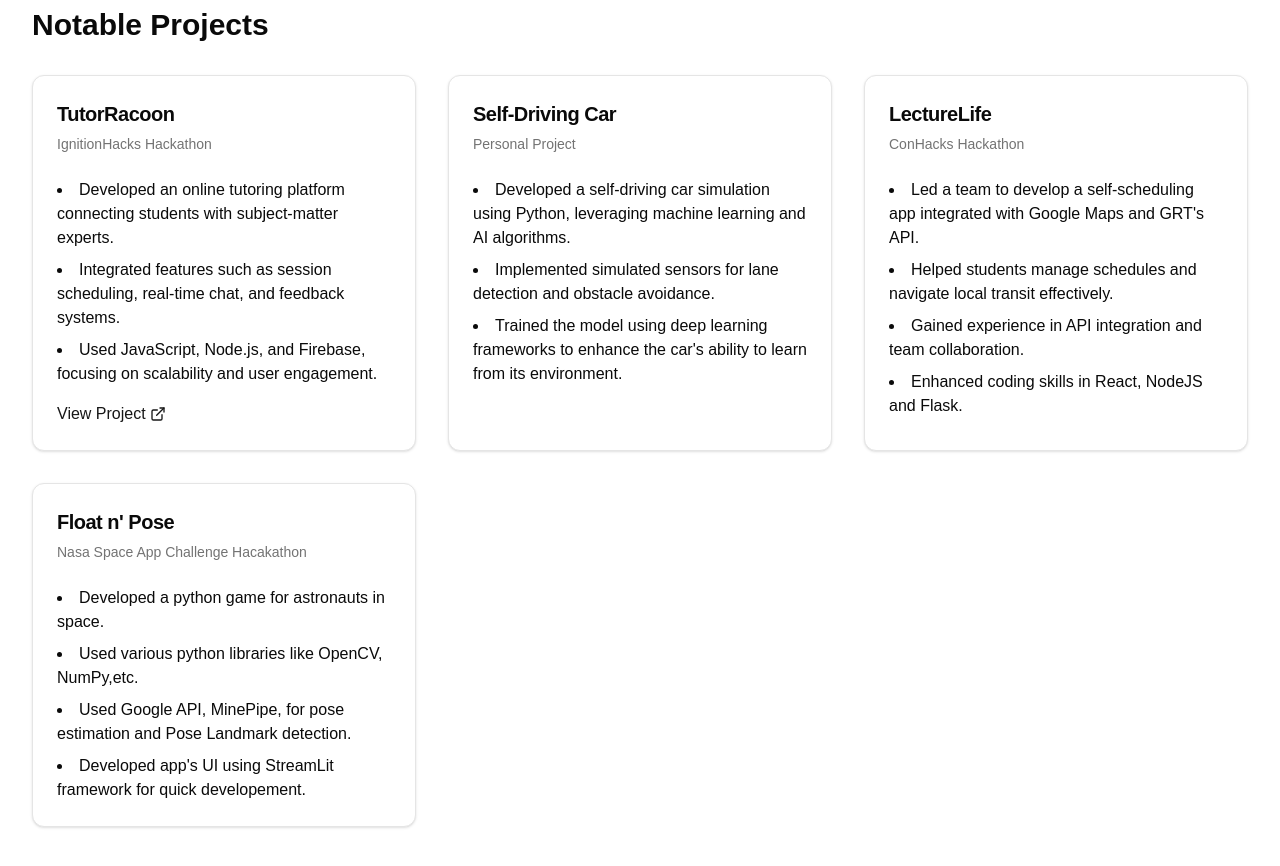
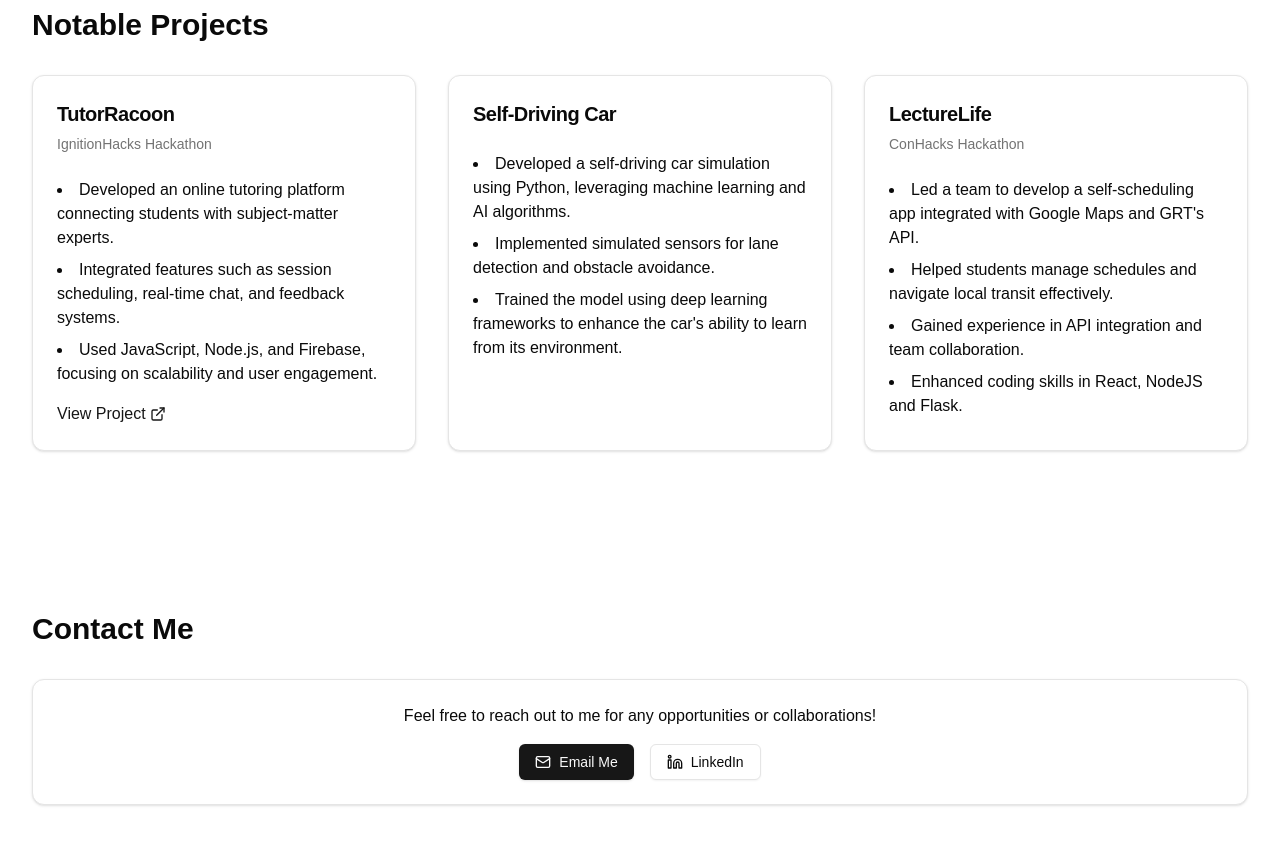
Before and after one commit to R-umaria/portfolio, a Next.js app: page / in a window 1280 px wide. Shown: the part 1900-2766 px from the top of the page. Built offline with nearby package versions, Linux system fonts and the light colour scheme.

Commit message:
errors in PortfolioContent.tsx fixed

```diff
--- a/components/PortfolioContent.tsx
+++ b/components/PortfolioContent.tsx
@@ -8,11 +8,9 @@ import { Card, CardContent, CardDescription, CardHeader, CardTitle } from "@/com
 import { Download, Github, Linkedin, Mail, Phone, Menu, ExternalLink } from 'lucide-react'
 
 export default function PortfolioContent() {
-  // State for active section and mobile menu
   const [activeSection, setActiveSection] = useState('home')
   const [isMenuOpen, setIsMenuOpen] = useState(false)
 
-  // Effect for handling scroll and updating active section
   useEffect(() => {
     const handleScroll = () => {
       const sections = ['home', 'about', 'experience', 'projects', 'contact']
@@ -33,14 +31,12 @@ export default function PortfolioContent() {
     return () => window.removeEventListener('scroll', handleScroll)
   }, [])
 
-  // Function to toggle mobile menu
   const toggleMenu = () => setIsMenuOpen(!isMenuOpen)
 
-  // Function to handle resume download
   const handleDownload = () => {
     const link = document.createElement('a')
-    link.href = '/Rishi\'s resume.pdf'
-    link.download = 'Rishi_Umaria_Resume.pdf'
+    link.href = "/Rishi's resume.pdf"
+    link.download = "Rishi_Umaria_Resume.pdf"
     document.body.appendChild(link)
     link.click()
     document.body.removeChild(link)
@@ -48,15 +44,12 @@ export default function PortfolioContent() {
 
   return (
     <div className="min-h-screen bg-background">
-      {/* Header with navigation */}
       <header className="sticky top-0 z-50 w-full border-b bg-background/95 backdrop-blur supports-[backdrop-filter]:bg-background/60">
         <div className="container mx-auto px-4 sm:px-6 lg:px-8">
           <div className="flex h-14 items-center justify-between">
-            {/* Mobile menu button */}
             <Button variant="ghost" size="icon" className="md:hidden" onClick={toggleMenu}>
-              <Menu className="h-6 w-6" />
+              <Menu className="h-6 w-4" />
             </Button>
-            {/* Navigation links */}
             <nav className={`${isMenuOpen ? 'flex' : 'hidden'} md:flex flex-col md:flex-row absolute md:relative left-0 right-0 top-14 md:top-0 bg-background md:bg-transparent p-4 md:p-0 space-y-2 md:space-y-0 md:space-x-6 md:items-center`}>
               {['Home', 'About', 'Experience', 'Projects', 'Contact'].map((item) => (
                 <Link
@@ -70,13 +63,11 @@ export default function PortfolioContent() {
                   {item}
                 </Link>
               ))}
-              {/* Mobile download button */}
               <Button variant="outline" size="sm" onClick={handleDownload} className="md:hidden">
                 <Download className="mr-2 h-4 w-4" />
                 Download Resume
               </Button>
             </nav>
-            {/* Desktop download button */}
             <div className="flex items-center">
               <Button variant="outline" size="sm" onClick={handleDownload} className="hidden md:flex">
                 <Download className="mr-2 h-4 w-4" />
@@ -88,13 +79,11 @@ export default function PortfolioContent() {
       </header>
 
       <main className="container mx-auto px-4 sm:px-6 lg:px-8">
-        {/* Home section */}
         <section id="home" className="py-12 md:py-20">
           <div className="flex flex-col md:flex-row items-center justify-between">
             <div className="md:w-1/2 mb-8 md:mb-0 text-center md:text-left">
               <h1 className="text-3xl md:text-4xl font-bold mb-4">Rishi Umaria</h1>
               <p className="text-lg md:text-xl mb-6">Aspiring Software Developer</p>
-              {/* Social links */}
               <div className="flex justify-center md:justify-start space-x-4">
                 <Link href="https://linkedin.com/in/rishi-umaria-026119288/" target="_blank" rel="noopener noreferrer">
                   <Button variant="outline" size="icon">
@@ -113,10 +102,9 @@ export default function PortfolioContent() {
                 </Link>
               </div>
             </div>
-            {/* Profile image */}
             <div className="md:w-1/2 flex justify-center">
               <Image
-                src="/Me.jpg"
+                src="/ME.jpg"
                 alt="Rishi Umaria"
                 width={400}
                 height={400}
@@ -126,10 +114,8 @@ export default function PortfolioContent() {
           </div>
         </section>
 
-        {/* About section */}
         <section id="about" className="py-12 md:py-20">
           <h2 className="text-2xl md:text-3xl font-bold mb-6 md:mb-8">About Me</h2>
-          {/* Education card */}
           <Card>
             <CardHeader>
               <CardTitle className="text-xl md:text-2xl">Education</CardTitle>
@@ -140,7 +126,7 @@ export default function PortfolioContent() {
               <p>GPA: 3.5</p>
               <p className="mt-4">Relevant Coursework:</p>
               <ul className="list-disc list-inside text-sm md:text-base">
-                <li>Data Structures & Algorithms</li>
+                <li>Data Structures &amp; Algorithms</li>
                 <li>Operating System</li>
                 <li>Database Management</li>
                 <li>Object Oriented Programming</li>
@@ -148,7 +134,6 @@ export default function PortfolioContent() {
               </ul>
             </CardContent>
           </Card>
-          {/* Skills card */}
           <Card className="mt-6 md:mt-8">
             <CardHeader>
               <CardTitle className="text-xl md:text-2xl">Skills</CardTitle>
@@ -161,7 +146,6 @@ export default function PortfolioContent() {
           </Card>
         </section>
 
-        {/* Experience section */}
         <section id="experience" className="py-12 md:py-20">
           <h2 className="text-2xl md:text-3xl font-bold mb-6 md:mb-8">Professional Experience</h2>
           <Card>
@@ -181,11 +165,9 @@ export default function PortfolioContent() {
           </Card>
         </section>
 
-        {/* Projects section */}
         <section id="projects" className="py-12 md:py-20">
           <h2 className="text-2xl md:text-3xl font-bold mb-6 md:mb-8">Notable Projects</h2>
           <div className="grid gap-6 md:gap-8 md:grid-cols-2 lg:grid-cols-3">
-            {/* TutorRacoon project card */}
             <Card>
               <CardHeader>
                 <CardTitle className="text-lg md:text-xl">TutorRacoon</CardTitle>
@@ -202,22 +184,18 @@ export default function PortfolioContent() {
                 </Link>
               </CardContent>
             </Card>
-            {/* Self-Driving Car project card */}
             <Card>
               <CardHeader>
                 <CardTitle className="text-lg md:text-xl">Self-Driving Car</CardTitle>
-                <CardDescription>Personal Project</CardDescription>
               </CardHeader>
               <CardContent>
                 <ul className="list-disc list-inside space-y-2 text-sm md:text-base">
                   <li>Developed a self-driving car simulation using Python, leveraging machine learning and AI algorithms.</li>
                   <li>Implemented simulated sensors for lane detection and obstacle avoidance.</li>
-                  <li>Trained the model using deep learning frameworks to enhance the car's ability to learn from its environment.</li>
+                  <li>Trained the model using deep learning frameworks to enhance the car&apos;s ability to learn from its environment.</li>
                 </ul>
-                {/* Add project link when available */}
               </CardContent>
             </Card>
-            {/* LectureLife project card */}
             <Card>
               <CardHeader>
                 <CardTitle className="text-lg md:text-xl">LectureLife</CardTitle>
@@ -225,34 +203,16 @@ export default function PortfolioContent() {
               </CardHeader>
               <CardContent>
                 <ul className="list-disc list-inside space-y-2 text-sm md:text-base">
-                  <li>Led a team to develop a self-scheduling app integrated with Google Maps and GRT's API.</li>
+                  <li>Led a team to develop a self-scheduling app integrated with Google Maps and GRT&apos;s API.</li>
                   <li>Helped students manage schedules and navigate local transit effectively.</li>
                   <li>Gained experience in API integration and team collaboration.</li>
                   <li>Enhanced coding skills in React, NodeJS and Flask.</li>
                 </ul>
-                {/* Add project link when available */}
-              </CardContent>
-            </Card>
-            {/* Example Card */}
-            <Card>
-              <CardHeader>
-                <CardTitle className="text-lg md:text-xl">Float n' Pose</CardTitle>
-                <CardDescription>Nasa Space App Challenge Hacakathon</CardDescription>
-              </CardHeader>
-              <CardContent>
-                <ul className="list-disc list-inside space-y-2 text-sm md:text-base">
-                  <li>Developed a python game for astronauts in space.</li>
-                  <li>Used various python libraries like OpenCV, NumPy,etc.</li>
-                  <li>Used Google API, MinePipe, for pose estimation and Pose Landmark detection.</li>
-                  <li>Developed app's UI using StreamLit framework for quick developement.</li>
-                </ul>
-                {/* Add project link when available */}
               </CardContent>
             </Card>
           </div>
         </section>
 
-        {/* Contact section */}
         <section id="contact" className="py-12 md:py-20">
           <h2 className="text-2xl md:text-3xl font-bold mb-6 md:mb-8">Contact Me</h2>
           <Card>
@@ -277,7 +237,6 @@ export default function PortfolioContent() {
         </section>
       </main>
 
-      {/* Footer */}
       <footer className="border-t py-6 md:py-0">
         <div className="container mx-auto px-4 sm:px-6 lg:px-8 flex flex-col items-center justify-between gap-4 md:h-24 md:flex-row">
           <p className="text-center text-sm leading-loose text-muted-foreground md:text-left">
```
